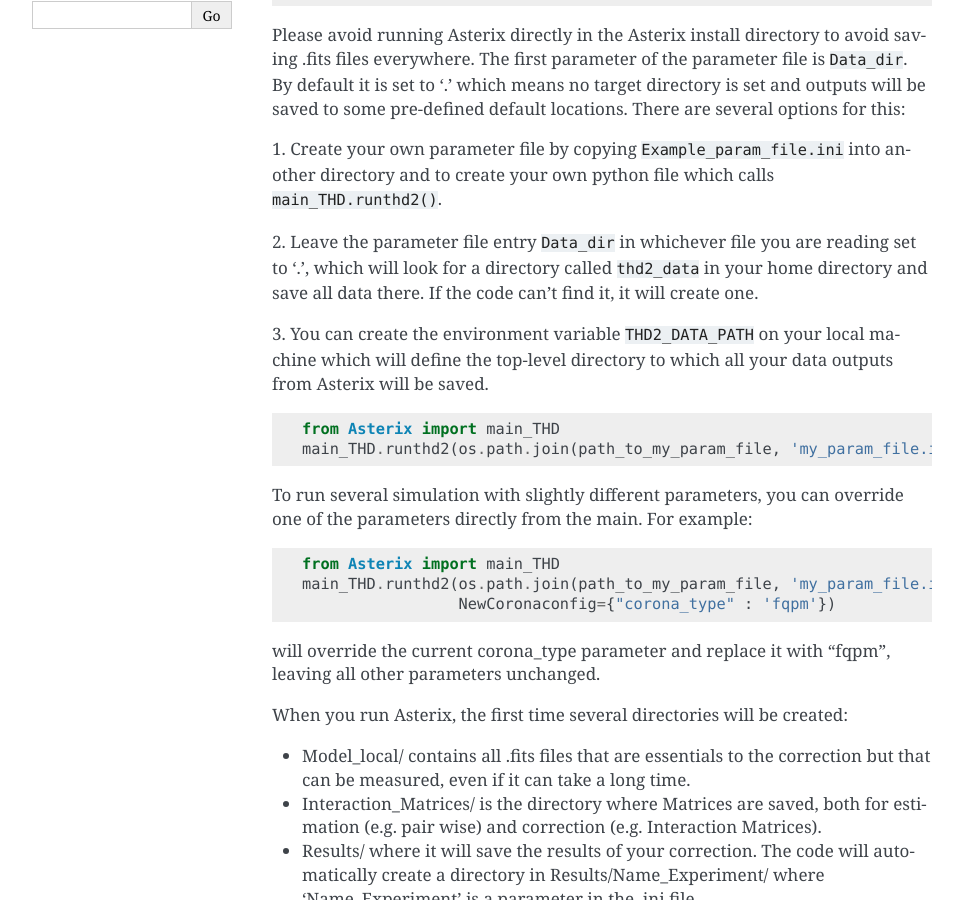
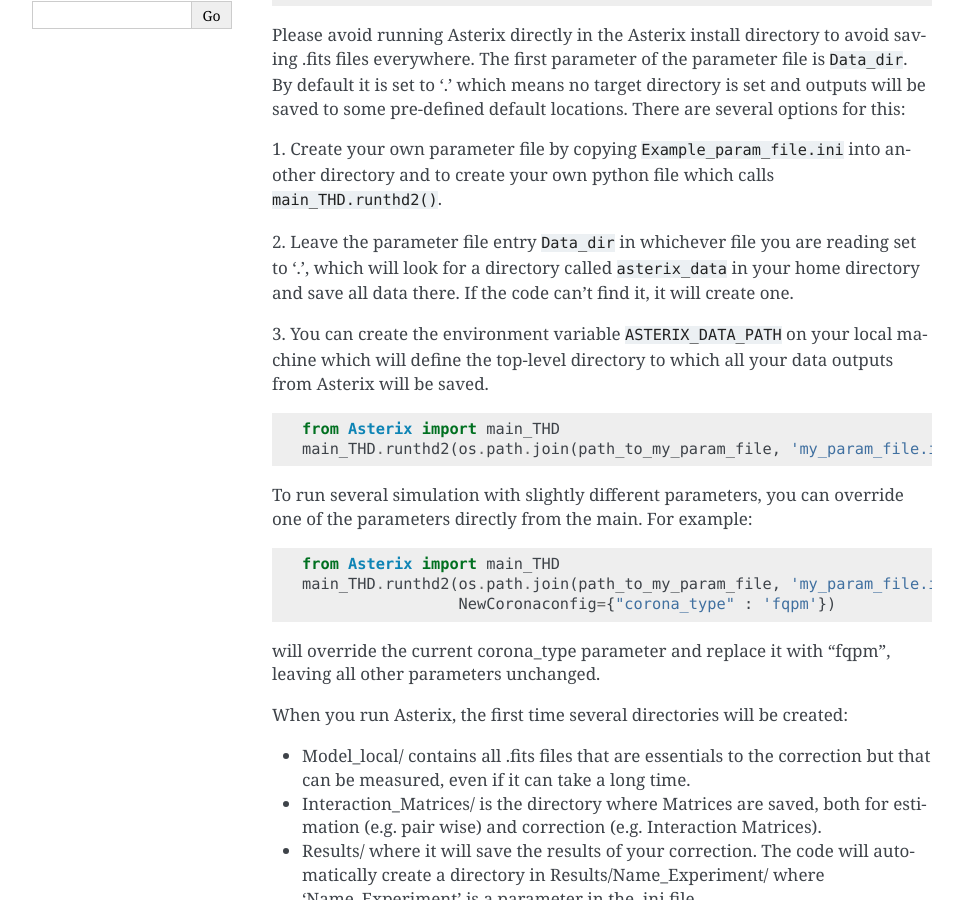
Before and after one commit to johanmazoyer/Asterix, a Sphinx documentation site: the page built from source/run_asterix.rst, in a window 1280 px wide and 900 px high, scrolled down 499 px. Shown: the whole window, without its empty margins (148-1111 px from the left). Built offline with Sphinx 7.4.7, drawn with Linux system fonts in a browser that asks for light colours.

Commit message:
Change default path to contain "asterix" instead of "thd".

```diff
--- a/source/run_asterix.rst
+++ b/source/run_asterix.rst
@@ -27,9 +27,9 @@
 your own python file which calls ``main_THD.runthd2()``.
 
 2. Leave the parameter file entry ``Data_dir`` in whichever file you are reading set to '.', which will look for a
-directory called ``thd2_data`` in your home directory and save all data there. If the code can't find it, it will create one.
+directory called ``asterix_data`` in your home directory and save all data there. If the code can't find it, it will create one.
 
-3. You can create the environment variable ``THD2_DATA_PATH`` on your local machine which will define the top-level
+3. You can create the environment variable ``ASTERIX_DATA_PATH`` on your local machine which will define the top-level
 directory to which all your data outputs from Asterix will be saved.
 
 .. code-block:: python
```
Also changed, not shown: 1 other file.
